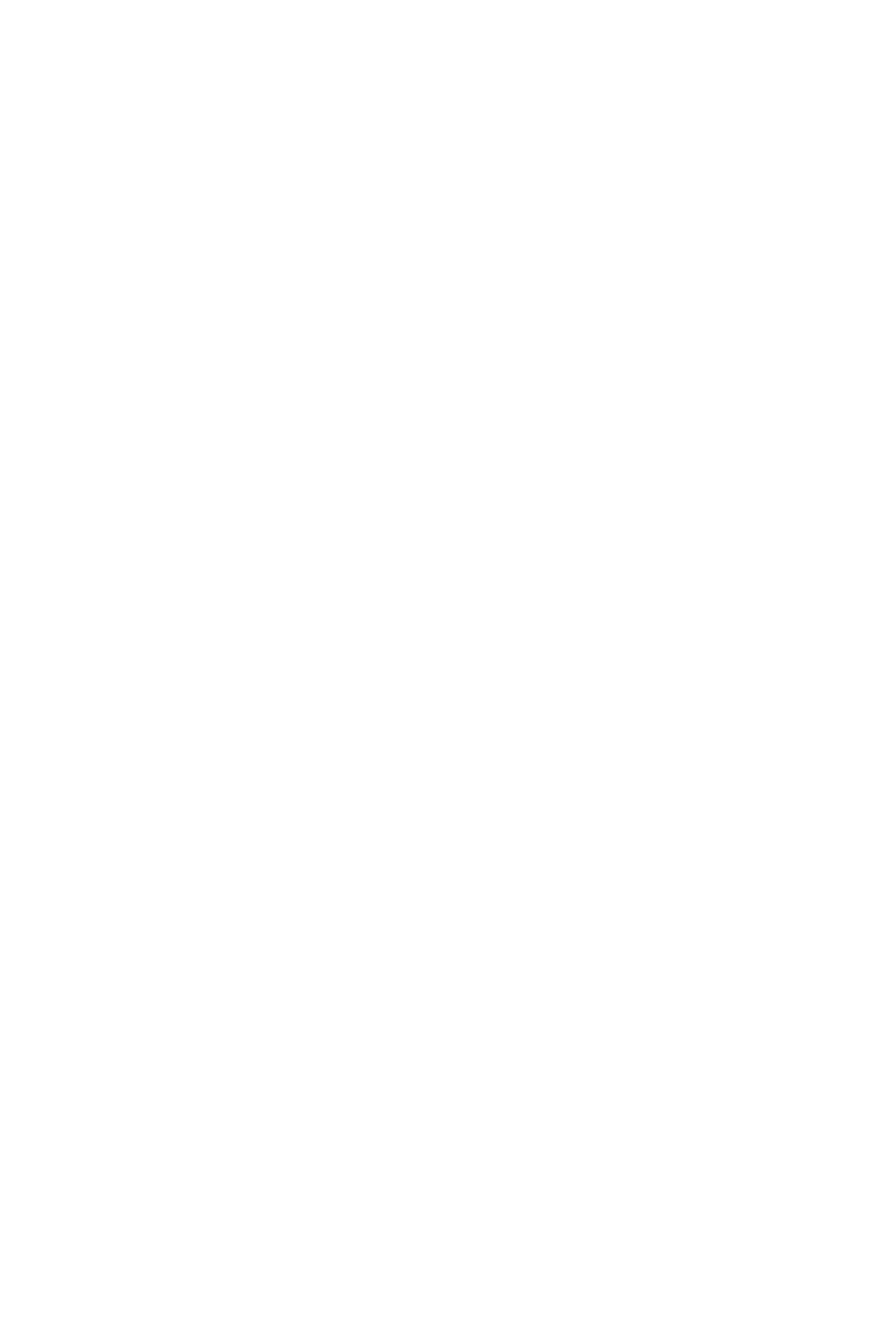
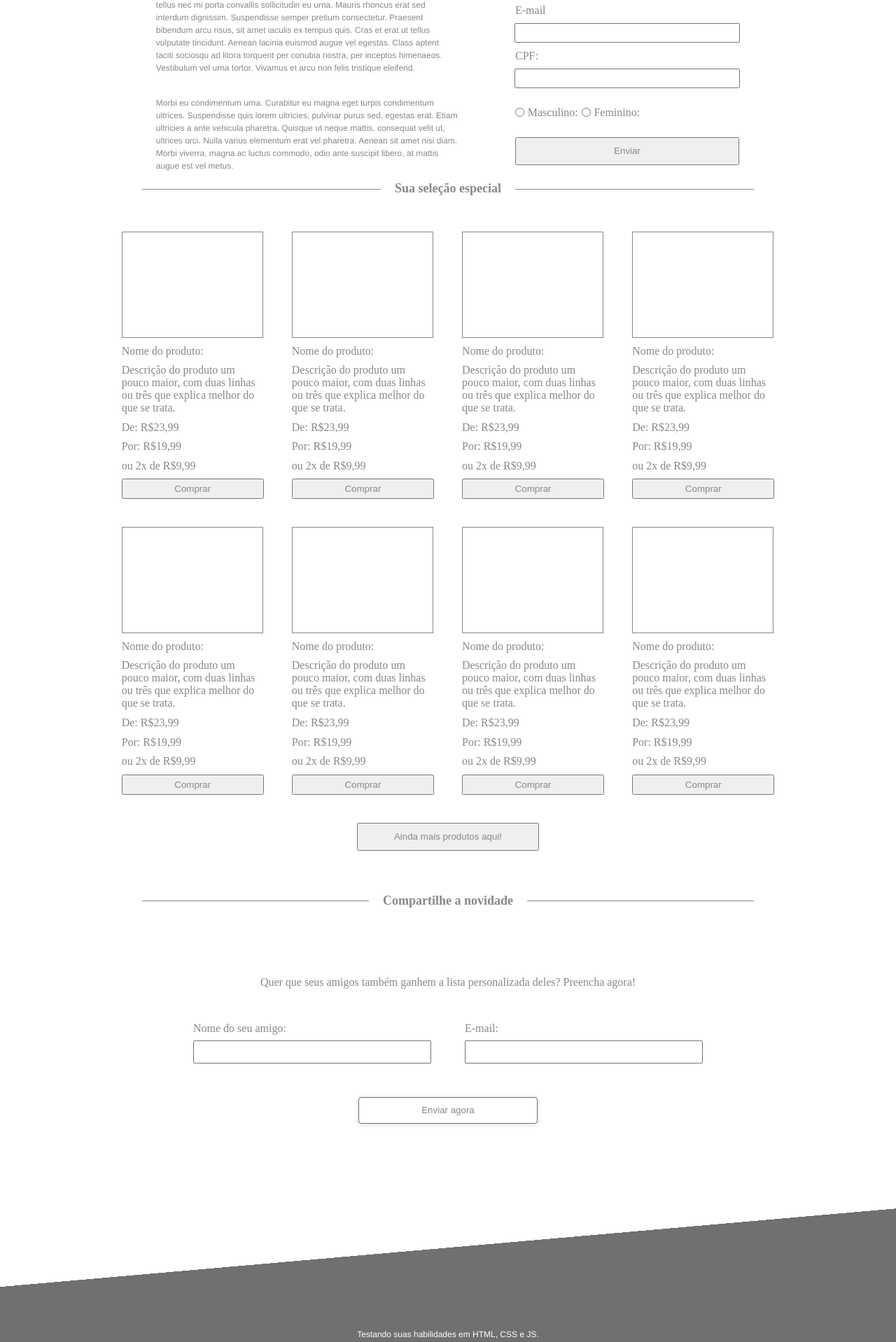
Before and after one commit to enricomartins018/mod5_mock_react, a React (Vite) app in the folder mod5_mock_react/: page / in a window 1280 px wide. Shown: the part 550-2468 px from the top of the page at 70% size. Before the commit the page ends 800 px from the top, so only its background shows below. Built offline with nearby package versions, Linux system fonts and the light colour scheme.

Commit message:
feat: Components adicionados e importados no app.

```diff
--- a/mod5_mock_react/src/App.jsx
+++ b/mod5_mock_react/src/App.jsx
@@ -1,11 +1,22 @@
 import Header from './components/Header/Header'
+import Section from './components/Section/Section'
+import Collection from './components/Collection/Collection'
+import Title from './components/Title/Title'
+import Share from './components/Share/Share'
+import Footer from './components/Footer/Footer'
 import './App.css'
 
 function App() {
 
   return (
     <div className="App">
-      <Header/>
+      <Header />
+      <Section />
+      <Title texto='Sua seleção especial'/>
+      <Collection/>
+      <Title texto='Compartilhe a novidade'/>
+      <Share/>
+      <Footer/>
     </div>
   )
 }
```
Also changed, not shown: mod5_mock_react/src/components/Form/Form.module.jsx (deleted).
